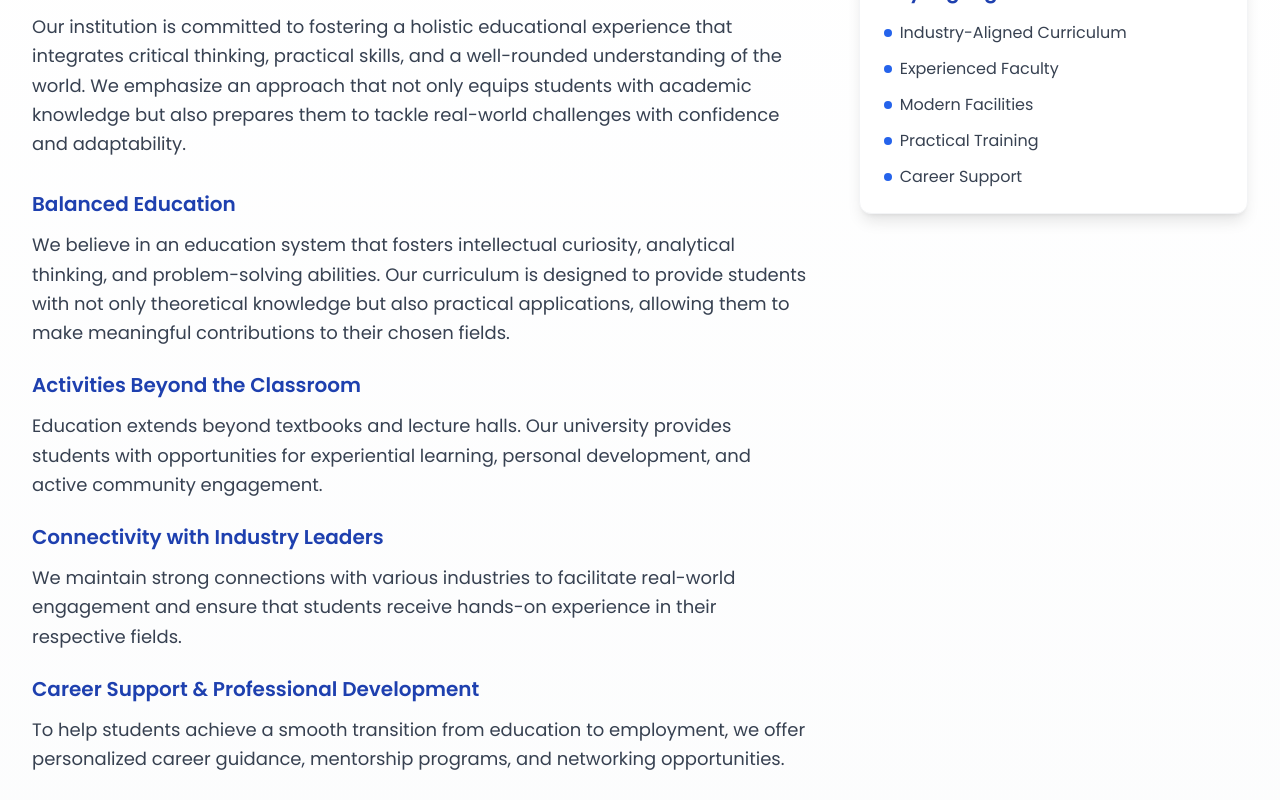
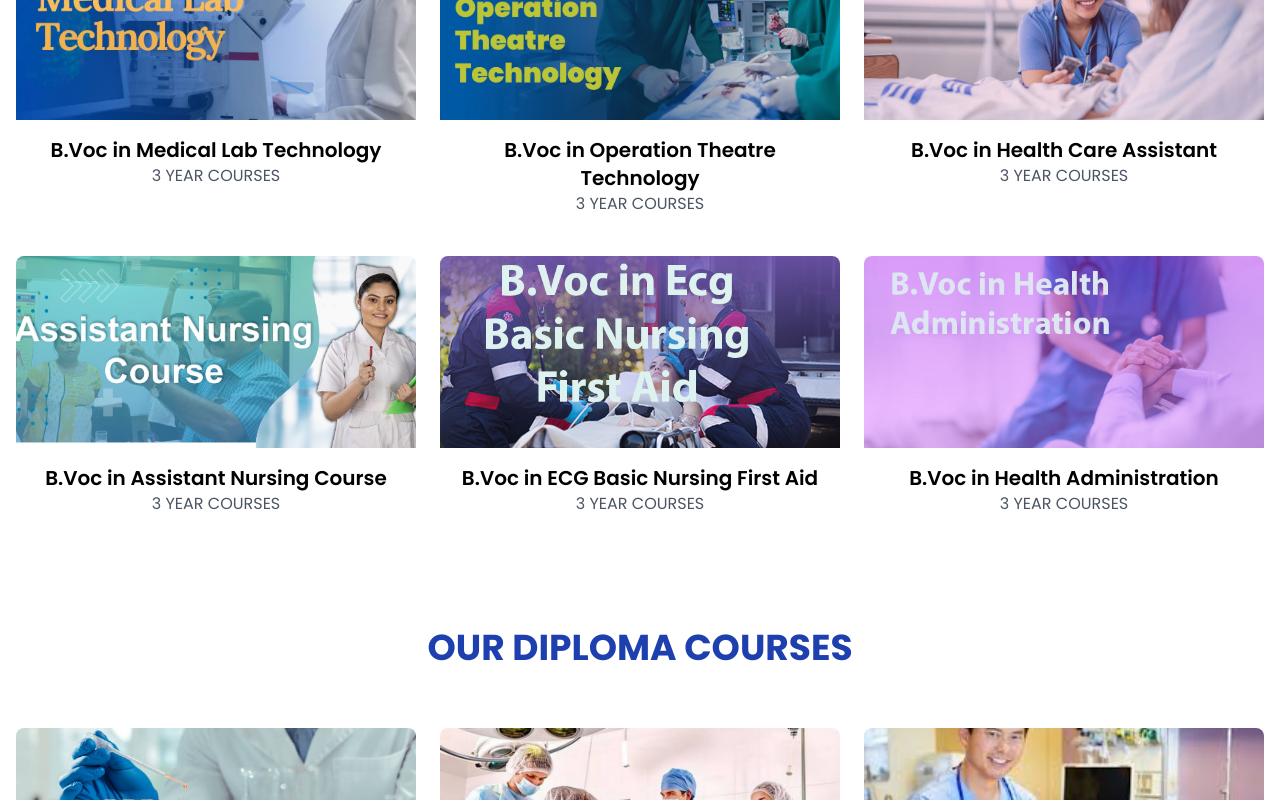
Before and after one commit to nandiniramesh-code/bharathi, a Next.js app: page / in a window 1280 px wide. Shown: the part 1100-1900 px from the top of the page. Built offline with nearby package versions, Linux system fonts and the light colour scheme.

Commit message:
Updated Design

```diff
--- a/src/app/page.js
+++ b/src/app/page.js
@@ -13,10 +13,10 @@ export default function page() {
     <div>
 
       <Hero/>
+      <ImageGrid />
+      <Dimploma />
       <AboutUs />
       <Univercity />
-      <ImageGrid />
-      <Dimploma />
       <CareerPage />
       <ContactForm/>
     </div>
```
